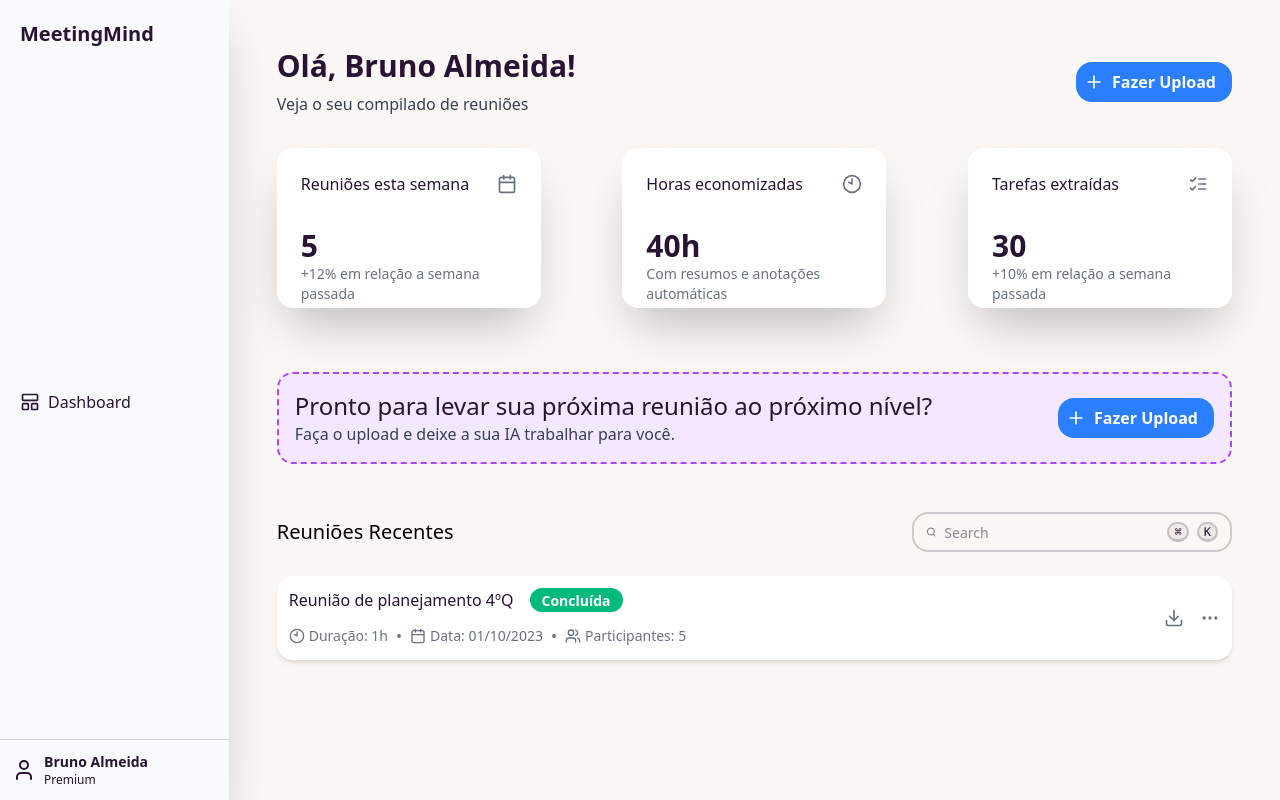
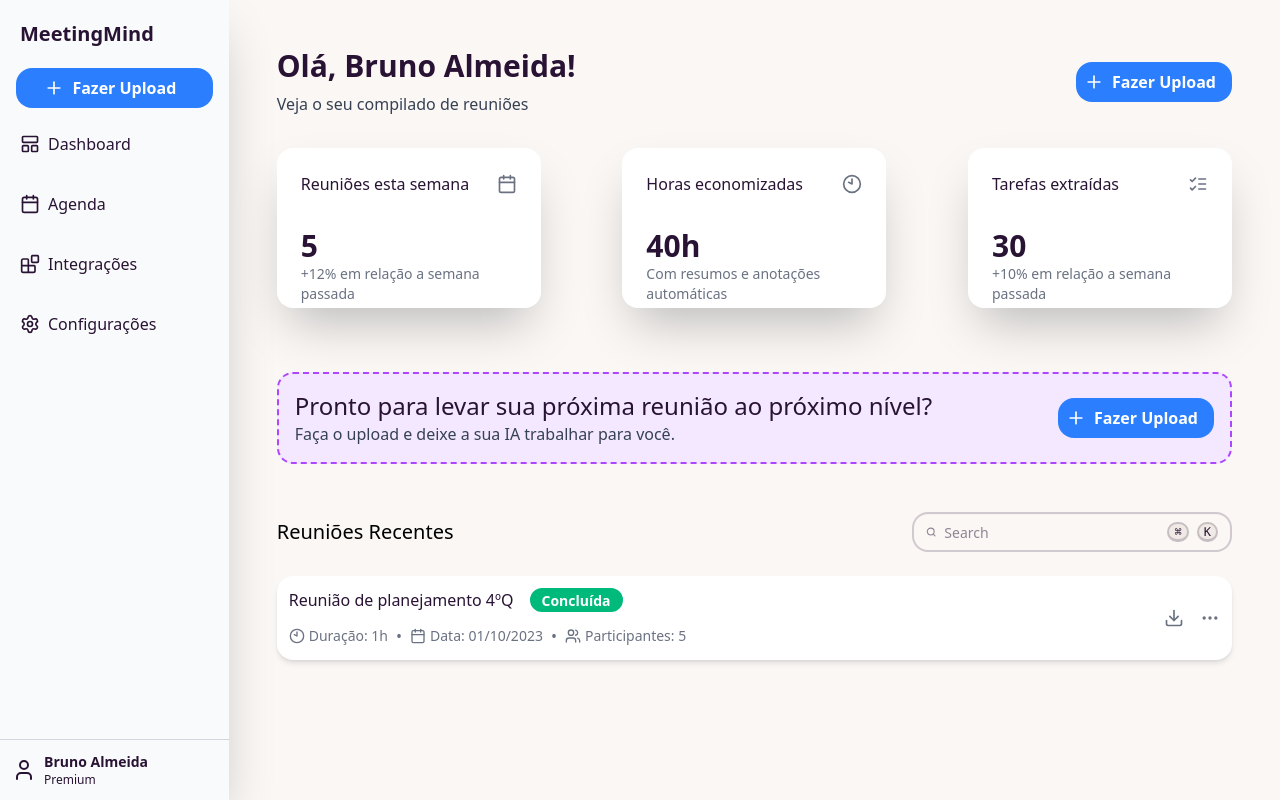
Before and after one commit to BrunoFerrucio/MeetingMind, a React (Vite) app in the folder front/: page /dashboard in a window 1280 px wide. Built offline with nearby package versions, Linux system fonts and the light colour scheme.

Commit message:
Enhance Sidebar component: add user menu with profile and sign-out links, update navigation links to include calendar, integrations, and settings

```diff
--- a/front/src/components/layout/sidebar.tsx
+++ b/front/src/components/layout/sidebar.tsx
@@ -1,8 +1,27 @@
-import { LayoutPanelTop, User } from "lucide-react"
+import { Blocks, Calendar, LayoutPanelTop, Plus, Settings, User } from "lucide-react"
+import { useEffect, useRef, useState } from "react";
+import { Link } from "react-router-dom"
 
 export default function Sidebar() {
+  const [isUserMenuOpen, setIsUserMenuOpen] = useState<boolean>(false);
+  const userMenuRef = useRef<HTMLDivElement>(null);
+
+  useEffect(() => {
+    function handleClickOutside(event: MouseEvent) {
+      if (userMenuRef.current && !userMenuRef.current.contains(event.target as Node)) {
+        setIsUserMenuOpen(false);
+      }
+    }
+
+    document.addEventListener("mousedown", handleClickOutside);
+    return () => {
+      document.removeEventListener("mousedown", handleClickOutside);
+    };
+  }, []);
+
   return (
     <div className="h-full flex flex-col items-start justify-between shadow-2xl bg-gray-50 w-70">
+      <div className="w-full flex flex-col">
         {/* Header */}
         <div className="flex px-5 py-5">
           <span className="text-xl font-bold cursor-default">MeetingMind</span>
@@ -13,15 +32,39 @@ export default function Sidebar() {
         </div>
 
         {/* Content */}
-      <div className="flex flex-col mt-4 py-5 space-y-2 w-full">
-        <a href="/" className="flex items-center space-x-2 text-md mb-5 px-5 py-3 w-full hover:bg-gray-300">
+        <label className="border-blue-500 flex flex-row p-2 rounded-2xl items-center justify-center space-x-2 bg-blue-500 cursor-pointer h-10 mb-3 mx-4">
+          <Plus className="h-5 w-5 text-white" />
+          <span className="text-md font-semibold text-white">Fazer Upload</span>
+          <input type="file" className="hidden" />
+        </label>
+
+        <Link to="/dashboard" className="flex items-center space-x-2 text-md mb-3 px-5 py-3 w-full hover:bg-gray-300">
           <LayoutPanelTop className="w-5 h-5" />
           <span>Dashboard</span>
-        </a>
+        </Link>
+
+        <Link to="/calendar" className="flex items-center space-x-2 text-md mb-3 px-5 py-3 w-full hover:bg-gray-300">
+          <Calendar className="w-5 h-5" />
+          <span>Agenda</span>
+        </Link>
+
+        <Link to="/integrations" className="flex items-center space-x-2 text-md mb-3 px-5 py-3 w-full hover:bg-gray-300">
+          <Blocks className="w-5 h-5" />
+          <span>Integrações</span>
+        </Link>
+
+        <Link to="/settings" className="flex items-center space-x-2 text-md mb-3 px-5 py-3 w-full hover:bg-gray-300">
+          <Settings className="w-5 h-5" />
+          <span>Configurações</span>
+        </Link>
       </div>
 
       {/* Footer */}
-      <div className="border-t border-gray-300 w-full">
+      <div
+        className="border-t border-gray-300 w-full"
+        onClick={() => setIsUserMenuOpen(true)}
+        ref={userMenuRef}
+      >
         <div className="flex flex-row items-center m-1 p-2 cursor-pointer hover:bg-gray-300">
           <User />
 
@@ -30,6 +73,15 @@ export default function Sidebar() {
             <span className="text-xs text-muted-foreground">Premium</span>
           </div>
         </div>
+
+        {isUserMenuOpen && (
+          <div className="absolute bottom-12 left-0 bg-white shadow-lg rounded-md p-2 w-48">
+            <ul className="flex flex-col space-y-2">
+              <Link to="/profile" className="cursor-pointer hover:bg-gray-200 p-2 rounded">Perfil</Link>
+              <Link to="/sign-out" className="cursor-pointer hover:bg-gray-200 p-2 rounded">Sair</Link>
+            </ul>
+          </div>
+        )}
       </div>
     </div>
   )
```
Lines whose indentation alone changed are shown as unchanged.
